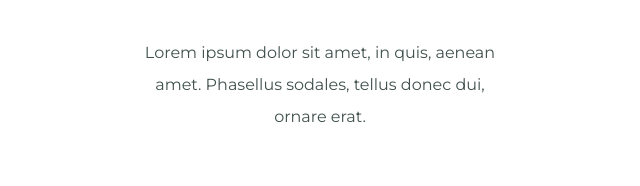
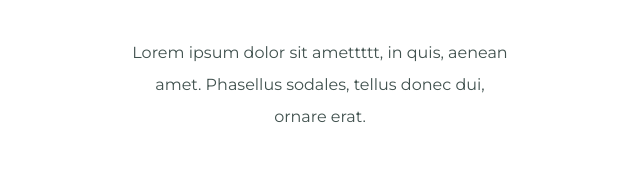
Before and after one commit to ergunacun/css-work, a plain HTML site: page index.html in a window 1280 px wide. Shown: the part 2520-2706 px from the top of the page, 320-960 px from the left. Drawn offline with Linux system fonts and the light colour scheme.

Commit message:
index change

```diff
--- a/index.html
+++ b/index.html
@@ -46,7 +46,7 @@
     <div class="contact-me">
       <h2>Get In Touch</h2>
       <h3>If you love hot wings as much as I do.</h3>
-      <p class="contact-intro">Lorem ipsum dolor sit amet, in quis, aenean amet. Phasellus sodales, tellus donec dui, ornare erat.</p>
+      <p class="contact-intro">Lorem ipsum dolor sit amettttt, in quis, aenean amet. Phasellus sodales, tellus donec dui, ornare erat.</p>
       <a class="btn" href="mailto:ergunacun@gmail.com">CONTACT ME</a>
     </div>
   </div>
```
